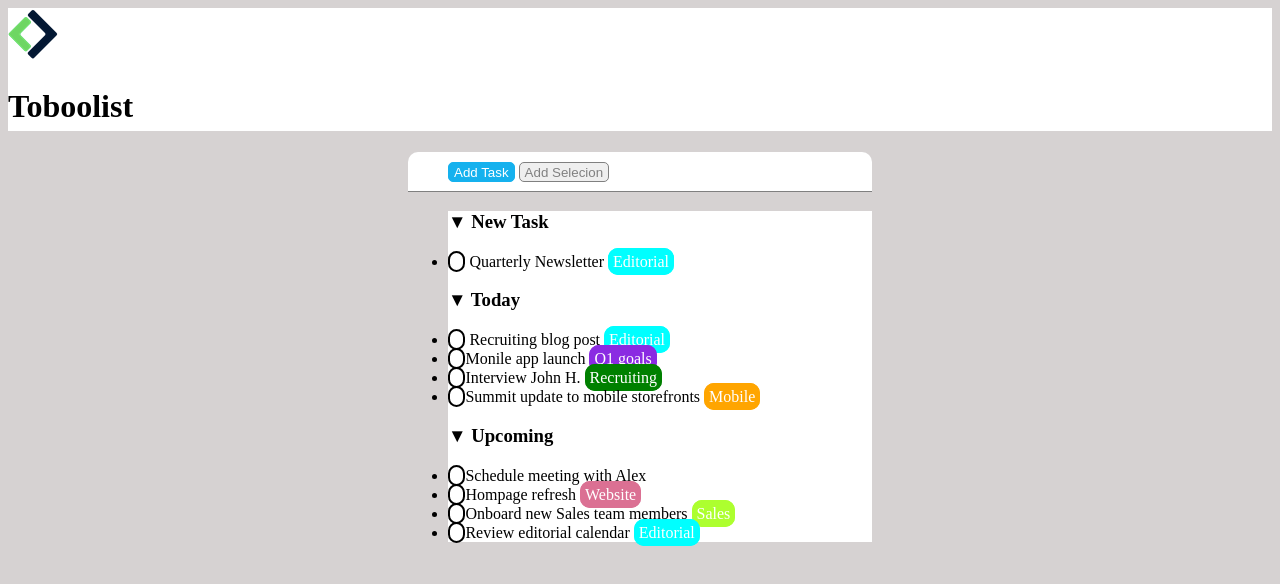
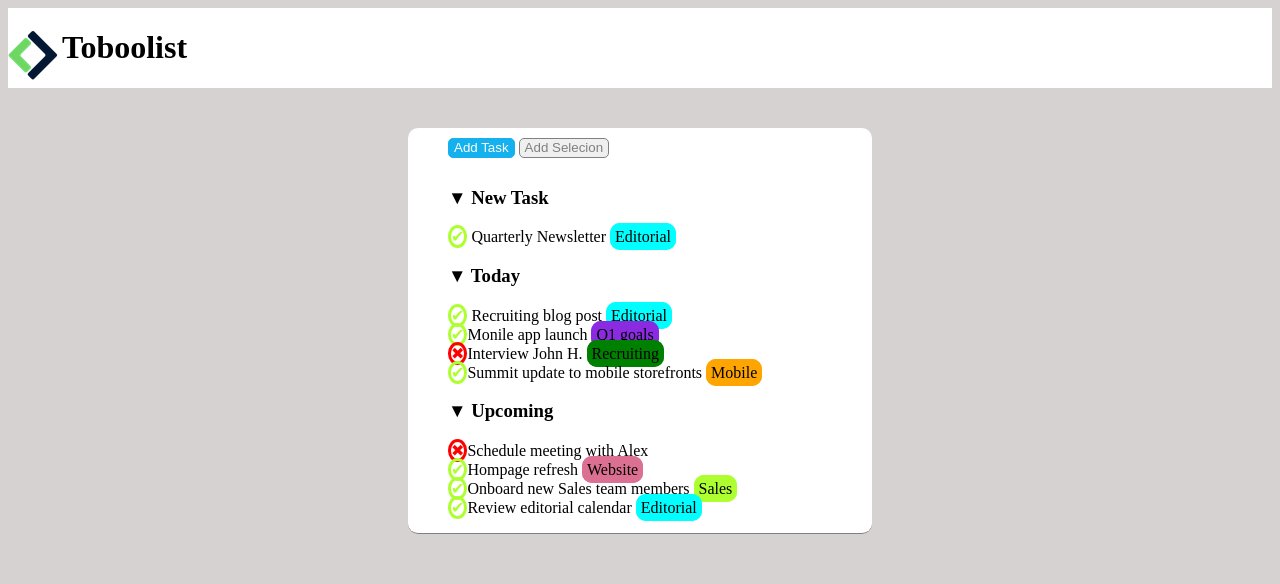
Before and after one commit to Alessandro-Moroni/html-css-toboolist, a plain HTML site: page index.html in a window 1280 px wide. Drawn offline with Linux system fonts and the light colour scheme.

Commit message:
[fix]body

```diff
--- a/css/style.css
+++ b/css/style.css
@@ -13,8 +13,7 @@ body{
 header{
   background-color: white;
   border: 0;
-  margin: 0;
-  line-height: 50px;
+  margin:0 0 40px 0;
 
 }
 
@@ -22,14 +21,17 @@ header{
   vertical-align: middle;
 }
 
+h1{
+  display: inline-block;
+}
+
 /* intestazione */
 .corpo{
   background-color: white;
-  height: 40px;
   border-bottom: solid 1px gray;
   margin: 0 400px;
   padding-left: 40px;
-  border-radius: 10px 10px 0 0;
+  border-radius: 10px 10px;
 }
 
 main div button{
@@ -49,14 +51,19 @@ main div button{
 
 /* corpo centrale */
 
+li{
+  list-style: none;
+}
+
 .centro{
   background-color: white;
+  display: block list-item none;
 }
 
 span{
-  color: white;
-  border: solid black 2px;
   border-radius: 10px;
+  border: solid 1px;
+  color: black
 }
 
 .editorial{
@@ -89,3 +96,15 @@ span{
   background-color: greenyellow;
   border: solid greenyellow 5px;
 }
+
+.v{
+  color: greenyellow;
+  border: solid greenyellow;
+  border-radius: 50%;
+}
+
+.x{
+  color: red;
+  border: solid red;
+  border-radius: 50%;
+}
```
